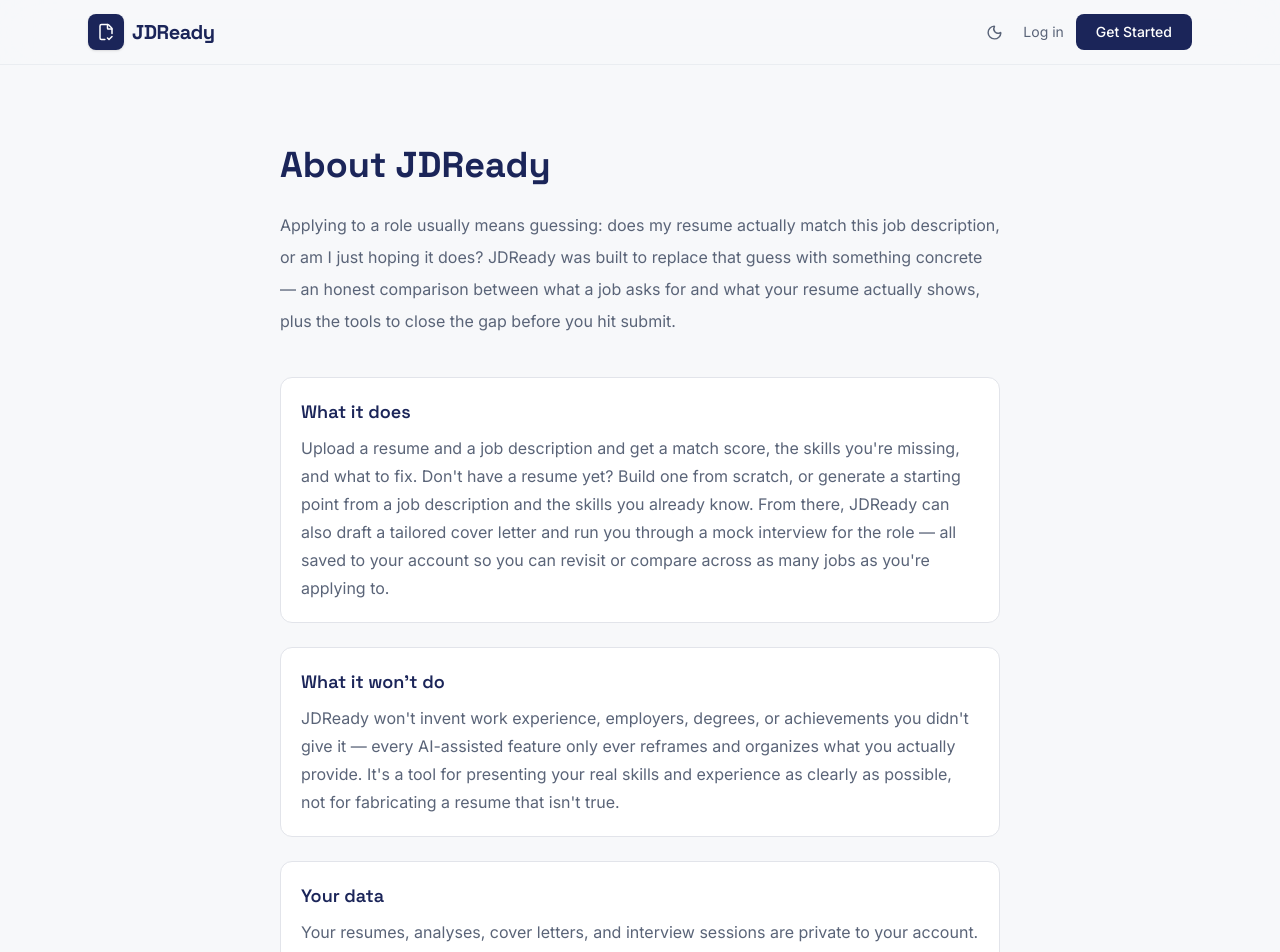
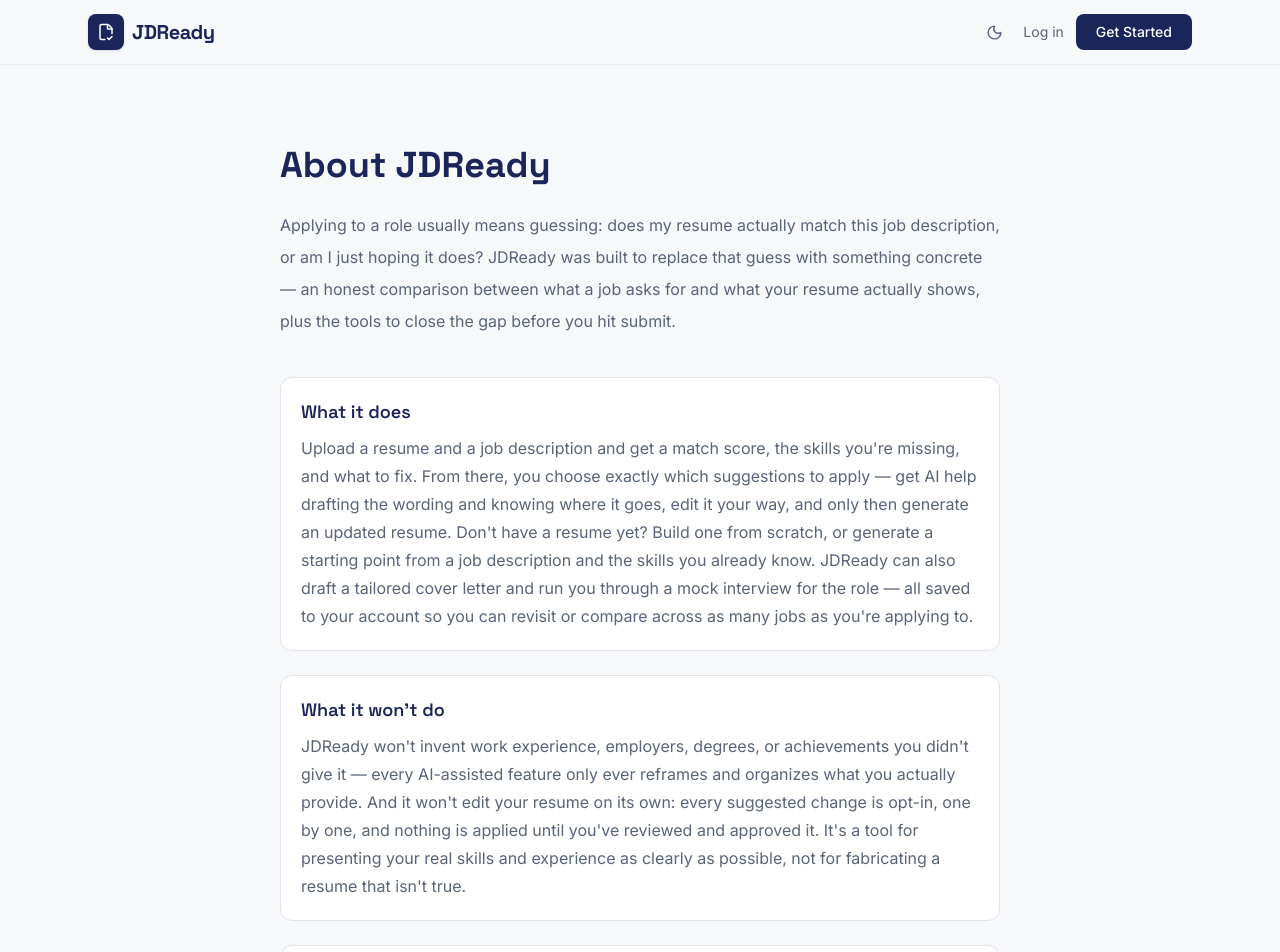
Before and after one commit to 1khushibarnwal/jd-ready, a Next.js app: page /about in a window 1280 px wide. Shown: the top 952 px of the page. Built offline with nearby package versions, Linux system fonts and the light colour scheme; no server answers.

Commit message:
docs updated

```diff
--- a/src/app/(app)/guide/page.js
+++ b/src/app/(app)/guide/page.js
@@ -21,7 +21,8 @@ const tools = [
       "Paste a job description",
       "Get an overall match score",
       "See matched and missing skills",
-      "Get suggestions for improvement",
+      "Review suggestions and choose which to apply",
+      "Get AI help wording each one, then download the result",
     ],
     href: "/dashboard",
     action: "Analyze your resume",
@@ -239,7 +240,7 @@ export default function GuidePage() {
                 </div>
 
                 {/* CTA */}
-                <div className="mt-6 pt-4 border-t border-border">
+                <div className="mt-auto pt-4 border-t border-border">
                   <Link
                     href={tool.href}
                     className="inline-flex items-center gap-2 text-sm font-medium text-ink transition-colors hover:text-ink-secondary"
--- a/src/app/about/page.js
+++ b/src/app/about/page.js
@@ -42,13 +42,16 @@ export default async function AboutPage() {
               </h2>
               <p className="mt-2 leading-7 text-ink-secondary">
                 Upload a resume and a job description and get a match score, the
-                skills you&apos;re missing, and what to fix. Don&apos;t have a
-                resume yet? Build one from scratch, or generate a starting point
-                from a job description and the skills you already know. From
-                there, JDReady can also draft a tailored cover letter and run
-                you through a mock interview for the role — all saved to your
-                account so you can revisit or compare across as many jobs as
-                you&apos;re applying to.
+                skills you&apos;re missing, and what to fix. From there, you
+                choose exactly which suggestions to apply — get AI help drafting
+                the wording and knowing where it goes, edit it your way, and
+                only then generate an updated resume. Don&apos;t have a resume
+                yet? Build one from scratch, or generate a starting point from a
+                job description and the skills you already know. JDReady can
+                also draft a tailored cover letter and run you through a mock
+                interview for the role — all saved to your account so you can
+                revisit or compare across as many jobs as you&apos;re applying
+                to.
               </p>
             </div>
 
@@ -60,9 +63,11 @@ export default async function AboutPage() {
                 JDReady won&apos;t invent work experience, employers, degrees,
                 or achievements you didn&apos;t give it — every AI-assisted
                 feature only ever reframes and organizes what you actually
-                provide. It&apos;s a tool for presenting your real skills and
-                experience as clearly as possible, not for fabricating a resume
-                that isn&apos;t true.
+                provide. And it won&apos;t edit your resume on its own: every
+                suggested change is opt-in, one by one, and nothing is applied
+                until you&apos;ve reviewed and approved it. It&apos;s a tool for
+                presenting your real skills and experience as clearly as
+                possible, not for fabricating a resume that isn&apos;t true.
               </p>
             </div>
 
--- a/src/components/Navbar.js
+++ b/src/components/Navbar.js
@@ -18,6 +18,7 @@ import {
   ChevronDown,
   Settings,
   MessageCircle,
+  HelpCircle,
 } from "lucide-react";
 import { logoutAction } from "@/app/actions";
 
@@ -99,6 +100,15 @@ export default function Navbar({ user }) {
 
         {/* Right side: theme toggle + user menu (desktop), hamburger (mobile) */}
         <div className="flex items-center gap-2">
+          <Link
+            href="/guide"
+            className="hidden sm:flex rounded-md p-2 text-ink-secondary hover:text-ink hover:bg-background transition-colors"
+            aria-label="How JDReady works"
+            title="How JDReady works"
+          >
+            <HelpCircle size={17} />
+          </Link>
+
           {mounted && (
             <button
               onClick={() => setTheme(theme === "dark" ? "light" : "dark")}
@@ -186,6 +196,15 @@ export default function Navbar({ user }) {
           })}
 
           <div className="border-t border-border mt-2 pt-2">
+            <Link
+              href="/guide"
+              onClick={() => setMobileOpen(false)}
+              className="flex items-center gap-2.5 rounded-md px-3 py-2.5 text-sm font-medium text-ink-secondary"
+            >
+              <HelpCircle size={16} />
+              How JDReady works
+            </Link>
+
             <div className="px-3 py-1.5">
               <p className="text-sm font-medium text-ink truncate">
                 {user.name}
--- a/src/data/landing.js
+++ b/src/data/landing.js
@@ -6,6 +6,7 @@ import {
   Mail,
   MessageCircle,
   History,
+  Lightbulb,
 } from "lucide-react";
 
 export const features = [
@@ -14,6 +15,12 @@ export const features = [
     title: "Resume analysis",
     description:
       "Upload your resume and a job description to get an instant match score, along with the specific skills you're missing.",
+  },
+  {
+    icon: Lightbulb,
+    title: "AI-guided resume tweaks",
+    description:
+      "Review each suggestion one by one. Tap the lightbulb for AI-drafted wording and exactly where to add it, edit it however you like, then apply only what you approve — nothing changes without your OK.",
   },
   {
     icon: Layers,
@@ -70,6 +77,11 @@ export const steps = [
       "See a match score, the skills you already show, and what's missing.",
   },
   {
+    title: "Review & apply what you want",
+    description:
+      "Go through the suggestions one by one — get AI help wording each one and knowing where it fits, edit it your way, and only apply the ones you approve.",
+  },
+  {
     title: "Practice the interview",
     description:
       "Answer tailored questions and get feedback before the real thing.",
@@ -108,7 +120,11 @@ export const faqs = [
   },
   {
     q: "How is the match score calculated?",
-    a: "An AI model compares your resume's actual content against the job description and scores the overlap. It's a guide to help you improve your resume — not a guarantee of interview outcomes.",
+    a: "An AI model compares your resume's actual content against the job description and scores the overlap, using a fixed rubric and a consensus of multiple passes so the same resume and job description always produce the same score. It's a guide to help you improve your resume — not a guarantee of interview outcomes.",
+  },
+  {
+    q: "Will JDReady change my resume without asking me first?",
+    a: "No. Every suggestion is opt-in — you individually check the ones you want, and can edit the exact wording yourself or tap the lightbulb to have AI draft it and tell you where it belongs. Nothing is applied to your resume until you review it and click Apply.",
   },
   {
     q: "Can I choose what my resume looks like?",
```
